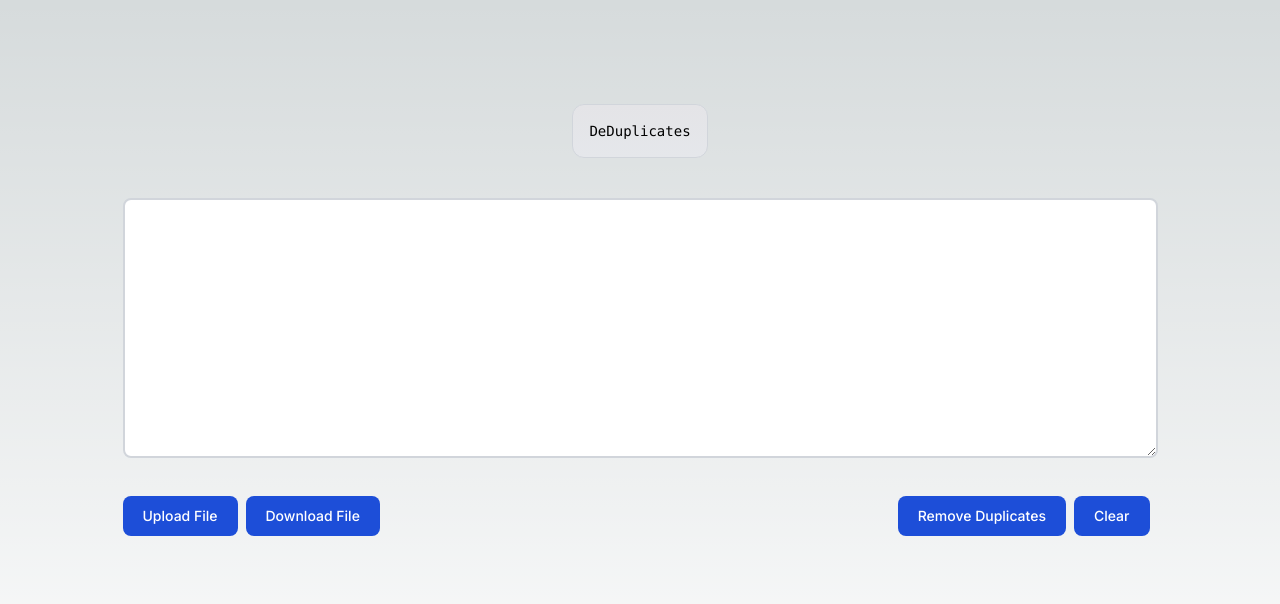
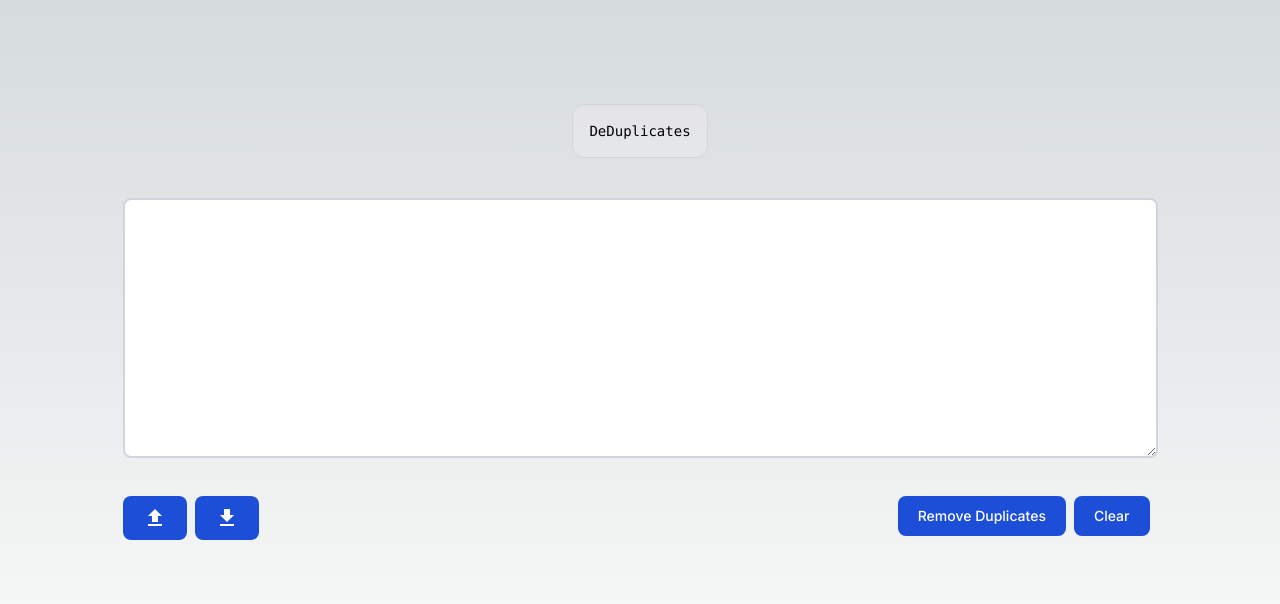
Before and after one commit to bhavaniravi/DeDuplicates, a Next.js app: page / in a window 1280 px wide. Shown: the top 604 px of the page. Built offline with nearby package versions, Linux system fonts and the light colour scheme.

Commit message:
chore: add svg icons instead of upload download buttons

```diff
--- a/src/app/page.tsx
+++ b/src/app/page.tsx
@@ -1,7 +1,9 @@
 "use client";
 
+import { useState } from "react";
 import Image from "next/image";
-import { useState } from "react";
+import file_download_icon from "./images/file_download_black_24dp.svg";
+import file_upload_icon from "./images/file_upload_black_24dp.svg";
 
 export default function Home() {
   const [textAreaValue, setTextAreaValue] = useState("");
@@ -57,7 +59,7 @@ export default function Home() {
                   element?.click();
                 }}
               >
-                Upload File
+                <Image priority src={file_upload_icon} alt="Upload File" />
               </button>
               <button
                 className="text-white bg-blue-700 hover:bg-blue-800 focus:ring-4 focus:ring-blue-300 font-medium rounded-lg text-sm px-5 py-2.5 me-2 mb-2 dark:bg-blue-600 dark:hover:bg-blue-700 focus:outline-none dark:focus:ring-blue-800"
@@ -72,7 +74,7 @@ export default function Home() {
                   element.click();
                 }}
               >
-                Download File
+                <Image priority src={file_download_icon} alt="Download File" />
               </button>
             </div>
             <div className="RightButtons col-end-12">
```
Also changed, not shown: src/app/images/file_download_black_24dp.svg (added), src/app/images/file_upload_black_24dp.svg (added).
